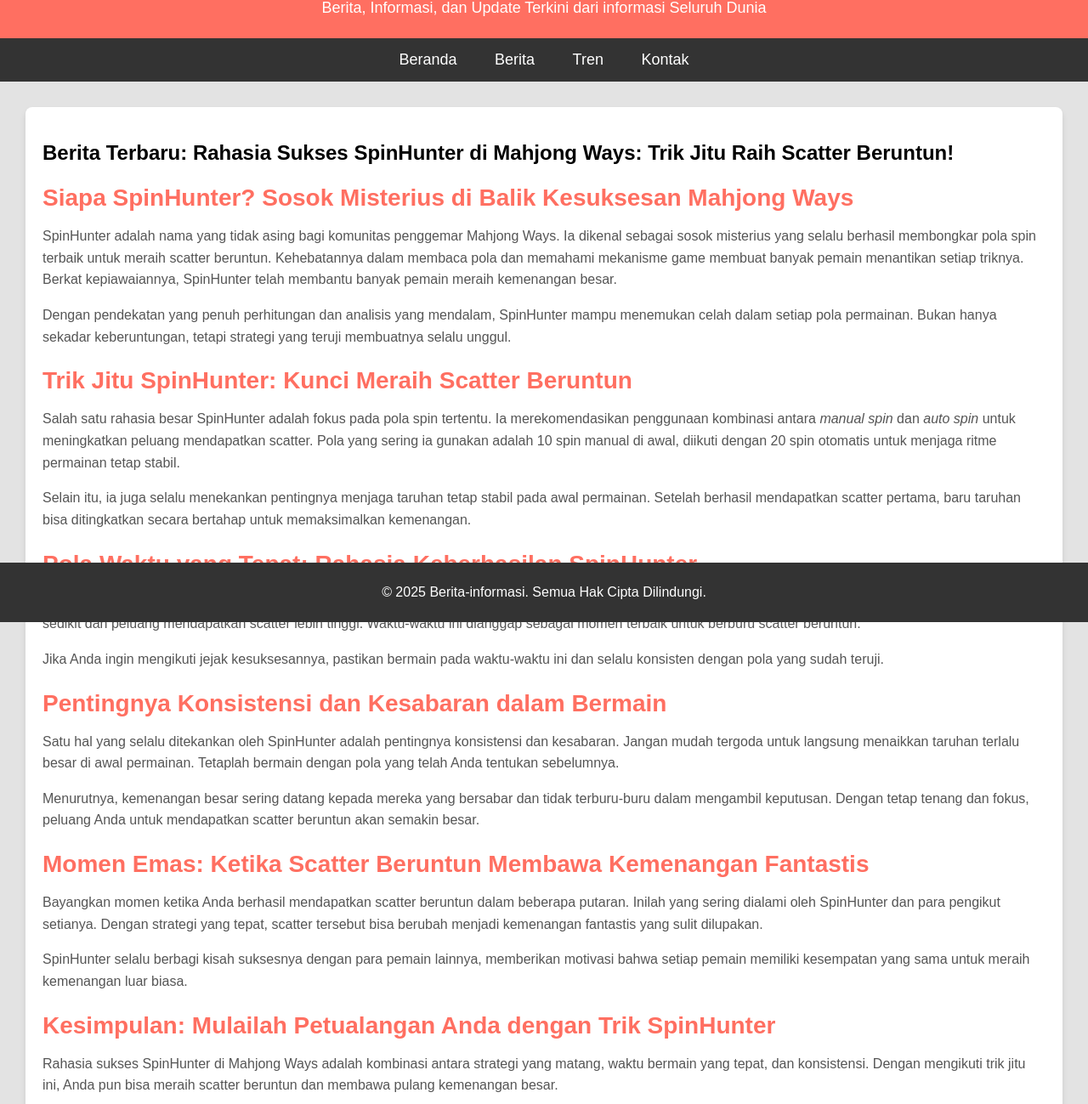
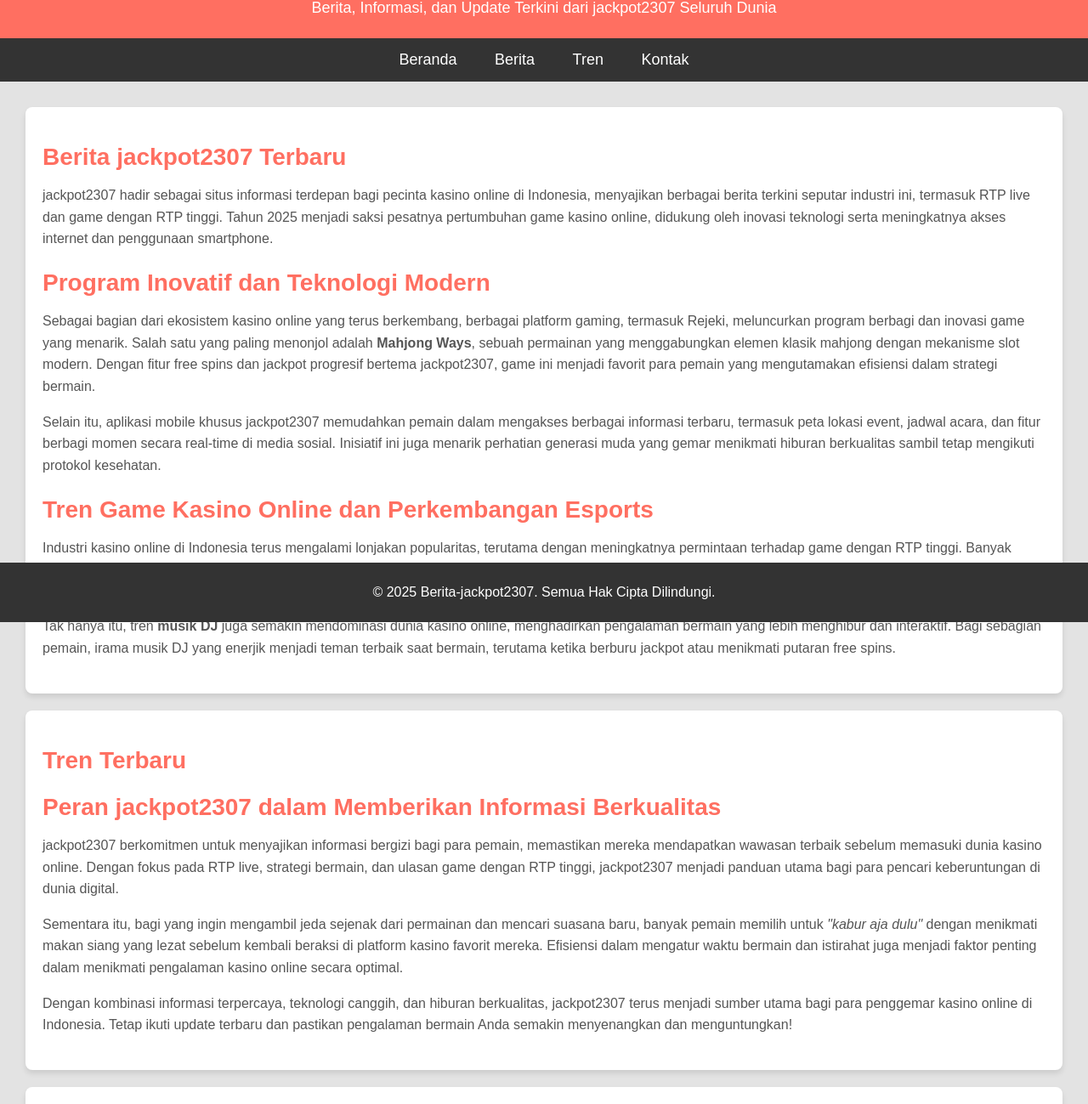
Before and after one commit to jackpot2307/Maxwin, a plain HTML site: page Index.html in a window 1280 px wide. Shown: the part 68-1367 px from the top of the page at 85% size. Drawn offline with Linux system fonts and the light colour scheme.

Commit message:
Add files via upload

```diff
--- a/Index.html
+++ b/Index.html
@@ -1,12 +1,13 @@
+
 <!DOCTYPE html>
 <html lang="id">
 <head>
     <meta charset="UTF-8">
     <meta name="viewport" content="width=device-width, initial-scale=1.0">
-    <meta name="description" content="spin-hunter- Berita, informasi, dan update terkini dari seluruh dunia">
-    <meta name="keywords" content="informasi, berita, info terkini, update, liputan, Mahjong Ways, RTP LIVE, Kasino Online">
-    <meta name="author" content="spin-hunter News">
-    <title>informasi</title>
+    <meta name="description" content="jackpot2307 - Berita, informasi, dan update terkini dari seluruh dunia">
+    <meta name="keywords" content="jackpot2307, berita, info terkini, update, liputan">
+    <meta name="author" content="jackpot2307 Berbagi 2025">
+    <title>jackpot2307</title>
     <style>
         body {
             font-family: 'Arial', sans-serif;
@@ -91,8 +92,8 @@
 <body>
     <!-- Header -->
     <header>
-        <h1>spin-hunter</h1>
-        <p>Berita, Informasi, dan Update Terkini dari informasi Seluruh Dunia</p>
+        <h1>jackpot2307</h1>
+        <p>Berita, Informasi, dan Update Terkini dari jackpot2307 Seluruh Dunia</p>
     </header>
 
     <!-- Navigation -->
@@ -109,57 +110,46 @@
     <main>
         <!-- Section Berita -->
         <section id="news">
-            <h1>Berita Terbaru: Rahasia Sukses SpinHunter di Mahjong Ways: Trik Jitu Raih Scatter Beruntun!</h1>
+            <h2>Berita jackpot2307 Terbaru</h2>
             <article>
-    <h2>Siapa SpinHunter? Sosok Misterius di Balik Kesuksesan Mahjong Ways</h2>
-    <p>SpinHunter adalah nama yang tidak asing bagi komunitas penggemar Mahjong Ways. Ia dikenal sebagai sosok misterius yang selalu berhasil membongkar pola spin terbaik untuk meraih scatter beruntun. Kehebatannya dalam membaca pola dan memahami mekanisme game membuat banyak pemain menantikan setiap triknya. Berkat kepiawaiannya, SpinHunter telah membantu banyak pemain meraih kemenangan besar.</p>
-    <p>Dengan pendekatan yang penuh perhitungan dan analisis yang mendalam, SpinHunter mampu menemukan celah dalam setiap pola permainan. Bukan hanya sekadar keberuntungan, tetapi strategi yang teruji membuatnya selalu unggul.</p>
+                <p>jackpot2307 hadir sebagai situs informasi terdepan bagi pecinta kasino online di Indonesia, menyajikan berbagai berita terkini seputar industri ini, termasuk RTP live dan game dengan RTP tinggi. Tahun 2025 menjadi saksi pesatnya pertumbuhan game kasino online, didukung oleh inovasi teknologi serta meningkatnya akses internet dan penggunaan smartphone.</p>
 
-    <h2>Trik Jitu SpinHunter: Kunci Meraih Scatter Beruntun</h2>
-    <p>Salah satu rahasia besar SpinHunter adalah fokus pada pola spin tertentu. Ia merekomendasikan penggunaan kombinasi antara <em>manual spin</em> dan <em>auto spin</em> untuk meningkatkan peluang mendapatkan scatter. Pola yang sering ia gunakan adalah 10 spin manual di awal, diikuti dengan 20 spin otomatis untuk menjaga ritme permainan tetap stabil.</p>
-    <p>Selain itu, ia juga selalu menekankan pentingnya menjaga taruhan tetap stabil pada awal permainan. Setelah berhasil mendapatkan scatter pertama, baru taruhan bisa ditingkatkan secara bertahap untuk memaksimalkan kemenangan.</p>
+                <h2>Program Inovatif dan Teknologi Modern</h2>
+                <p>Sebagai bagian dari ekosistem kasino online yang terus berkembang, berbagai platform gaming, termasuk Rejeki, meluncurkan program berbagi dan inovasi game yang menarik. Salah satu yang paling menonjol adalah <strong>Mahjong Ways</strong>, sebuah permainan yang menggabungkan elemen klasik mahjong dengan mekanisme slot modern. Dengan fitur free spins dan jackpot progresif bertema jackpot2307, game ini menjadi favorit para pemain yang mengutamakan efisiensi dalam strategi bermain.</p>
 
-    <h2>Pola Waktu yang Tepat: Rahasia Keberhasilan SpinHunter</h2>
-    <p>Menurut SpinHunter, waktu bermain sangat mempengaruhi peluang kemenangan. Ia menyarankan bermain di pagi hari atau larut malam, saat jumlah pemain lebih sedikit dan peluang mendapatkan scatter lebih tinggi. Waktu-waktu ini dianggap sebagai momen terbaik untuk berburu scatter beruntun.</p>
-    <p>Jika Anda ingin mengikuti jejak kesuksesannya, pastikan bermain pada waktu-waktu ini dan selalu konsisten dengan pola yang sudah teruji.</p>
+                <p>Selain itu, aplikasi mobile khusus jackpot2307 memudahkan pemain dalam mengakses berbagai informasi terbaru, termasuk peta lokasi event, jadwal acara, dan fitur berbagi momen secara real-time di media sosial. Inisiatif ini juga menarik perhatian generasi muda yang gemar menikmati hiburan berkualitas sambil tetap mengikuti protokol kesehatan.</p>
 
-    <h2>Pentingnya Konsistensi dan Kesabaran dalam Bermain</h2>
-    <p>Satu hal yang selalu ditekankan oleh SpinHunter adalah pentingnya konsistensi dan kesabaran. Jangan mudah tergoda untuk langsung menaikkan taruhan terlalu besar di awal permainan. Tetaplah bermain dengan pola yang telah Anda tentukan sebelumnya.</p>
-    <p>Menurutnya, kemenangan besar sering datang kepada mereka yang bersabar dan tidak terburu-buru dalam mengambil keputusan. Dengan tetap tenang dan fokus, peluang Anda untuk mendapatkan scatter beruntun akan semakin besar.</p>
+                <h2>Tren Game Kasino Online dan Perkembangan Esports</h2>
+                <p>Industri kasino online di Indonesia terus mengalami lonjakan popularitas, terutama dengan meningkatnya permintaan terhadap game dengan RTP tinggi. Banyak pemain kini lebih selektif dalam memilih game yang memberikan peluang kemenangan lebih besar, termasuk mencari informasi seputar RTP live untuk memastikan keputusan bermain yang lebih strategis.</p>
 
-    <h2>Momen Emas: Ketika Scatter Beruntun Membawa Kemenangan Fantastis</h2>
-    <p>Bayangkan momen ketika Anda berhasil mendapatkan scatter beruntun dalam beberapa putaran. Inilah yang sering dialami oleh SpinHunter dan para pengikut setianya. Dengan strategi yang tepat, scatter tersebut bisa berubah menjadi kemenangan fantastis yang sulit dilupakan.</p>
-    <p>SpinHunter selalu berbagi kisah suksesnya dengan para pemain lainnya, memberikan motivasi bahwa setiap pemain memiliki kesempatan yang sama untuk meraih kemenangan luar biasa.</p>
+                <p>Tak hanya itu, tren <strong>musik DJ</strong> juga semakin mendominasi dunia kasino online, menghadirkan pengalaman bermain yang lebih menghibur dan interaktif. Bagi sebagian pemain, irama musik DJ yang enerjik menjadi teman terbaik saat bermain, terutama ketika berburu jackpot atau menikmati putaran free spins.</p>
 
-    <h2>Kesimpulan: Mulailah Petualangan Anda dengan Trik SpinHunter</h2>
-    <p>Rahasia sukses SpinHunter di Mahjong Ways adalah kombinasi antara strategi yang matang, waktu bermain yang tepat, dan konsistensi. Dengan mengikuti trik jitu ini, Anda pun bisa meraih scatter beruntun dan membawa pulang kemenangan besar.</p>
-    <p>Jadi, apakah Anda siap untuk mempraktikkan trik ini dan menjadi pemenang berikutnya di Mahjong Ways? Jangan lupa, kesuksesan selalu berpihak pada mereka yang sabar dan berstrategi dengan cermat!</p>
-             </article>
+            </article>
         </section>
 
         <!-- Section Tren -->
         <section id="trending">
             <h2>Tren Terbaru</h2>
             <article>
-                <h3>Lonjakan Popularitas Game Kasino Online di Indonesia pada 2025</h3>
-<p>Tahun 2025 menjadi saksi meningkatnya popularitas industri game kasino online di Indonesia, seiring dengan pesatnya kemajuan teknologi digital dan akses internet yang semakin mudah dijangkau. Game seperti Mahjong Ways dan Gates of Olympus terus menarik minat para pemain, bukan hanya untuk hiburan, tetapi juga sebagai peluang menghasilkan pendapatan tambahan. Berkat akses praktis melalui perangkat mobile, promo menarik, dan sistem pembayaran digital yang lebih aman, jumlah pemain semakin meningkat setiap tahunnya. Namun, di balik potensi yang menjanjikan, tantangan seperti regulasi yang ketat serta risiko kecanduan tetap menjadi perhatian. Oleh karena itu, bermain secara bijak dan bertanggung jawab sangat penting untuk menjaga pengalaman bermain tetap menyenangkan dan aman.</p>
-            </article>
-            <article>
-               <h3>Game Kasino Mobile Memicu Pertumbuhan Dinamis di Industri Esports</h3>
-<p>Pertumbuhan pesat game kasino mobile telah membawa perubahan besar dalam industri esports, memberikan pengalaman kompetitif yang kian diminati oleh para pemain. Berkat teknologi mutakhir dan akses praktis melalui perangkat mobile, berbagai turnamen berbasis game kasino mulai bermunculan dan sukses menarik perhatian komunitas esports internasional. Game seperti Mahjong Ways dan Gates of Olympus menawarkan sensasi persaingan layaknya esports tradisional, di mana pemain bersaing untuk meraih skor tertinggi dan memenangkan hadiah besar. Tren ini tidak hanya meningkatkan popularitas game kasino mobile, tetapi juga mendorong sinergi antara pengembang game dan penyelenggara turnamen, membentuk ekosistem esports baru yang terus berkembang.</p>
+                <h2>Peran jackpot2307 dalam Memberikan Informasi Berkualitas</h2>
+                <p>jackpot2307 berkomitmen untuk menyajikan informasi bergizi bagi para pemain, memastikan mereka mendapatkan wawasan terbaik sebelum memasuki dunia kasino online. Dengan fokus pada RTP live, strategi bermain, dan ulasan game dengan RTP tinggi, jackpot2307 menjadi panduan utama bagi para pencari keberuntungan di dunia digital.</p>
+
+                <p>Sementara itu, bagi yang ingin mengambil jeda sejenak dari permainan dan mencari suasana baru, banyak pemain memilih untuk <em>"kabur aja dulu"</em> dengan menikmati makan siang yang lezat sebelum kembali beraksi di platform kasino favorit mereka. Efisiensi dalam mengatur waktu bermain dan istirahat juga menjadi faktor penting dalam menikmati pengalaman kasino online secara optimal.</p>
+
+                <p>Dengan kombinasi informasi terpercaya, teknologi canggih, dan hiburan berkualitas, jackpot2307 terus menjadi sumber utama bagi para penggemar kasino online di Indonesia. Tetap ikuti update terbaru dan pastikan pengalaman bermain Anda semakin menyenangkan dan menguntungkan!</p>
             </article>
         </section>
 
         <!-- Section Kontak -->
         <section id="contact">
             <h2>Kontak Kami</h2>
-            <p>Jika Anda memiliki pertanyaan atau ingin mengirimkan informasi berita, jangan ragu untuk menghubungi kami melalui email di <a href="mailto:contact@spin-hunternews.com">contact@spin-hunternews.com</a>.</p>
+            <p>Jika Anda memiliki pertanyaan atau ingin mengirimkan informasi berita, jangan ragu untuk menghubungi kami melalui email di <a href="mailto:contact@berita-jackpot2307.com">contact@berita-jackpot2307.com</a>.</p>
         </section>
     </main>
 
     <!-- Footer -->
     <footer>
-        <p>&copy; 2025 Berita-informasi. Semua Hak Cipta Dilindungi.</p>
+        <p>&copy; 2025 Berita-jackpot2307. Semua Hak Cipta Dilindungi.</p>
     </footer>
 </body>
 </html>
```
